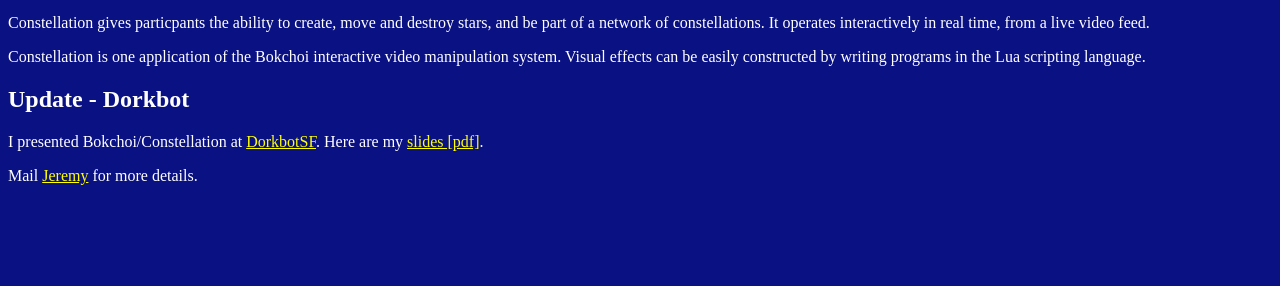
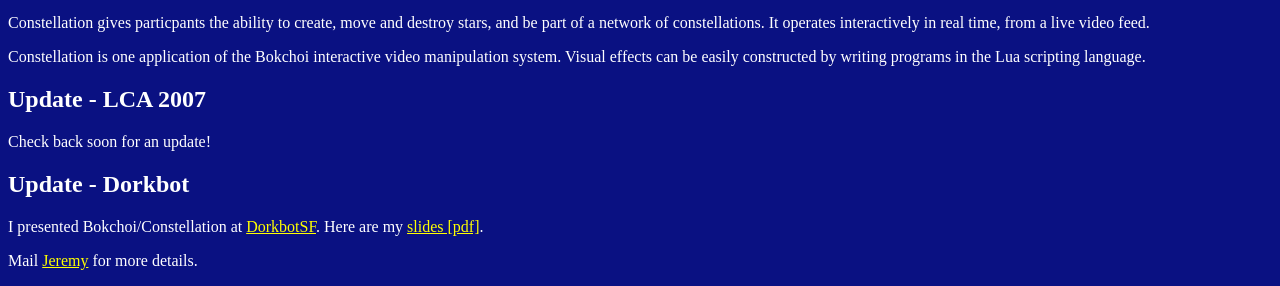
Before and after one commit to jsgf/constellation, a plain HTML site: page web/index.html in a window 1280 px wide. Shown: the part 524-810 px from the top of the page. Drawn offline with Linux system fonts and the light colour scheme.

Commit message:
lca2007 update

```diff
--- a/web/index.html
+++ b/web/index.html
@@ -18,6 +18,9 @@ operates interactively in real time, from a live video feed.
 manipulation system.  Visual effects can be easily constructed by
 writing programs in the Lua scripting language.
 
+<h2>Update - LCA 2007</h2>
+<p>Check back soon for an update!
+
 <h2>Update - Dorkbot</h2>
 <p>I presented Bokchoi/Constellation at <a
 href="http://dorkbot.org/dorkbotsf/">DorkbotSF</a>.  Here are my <a
```
